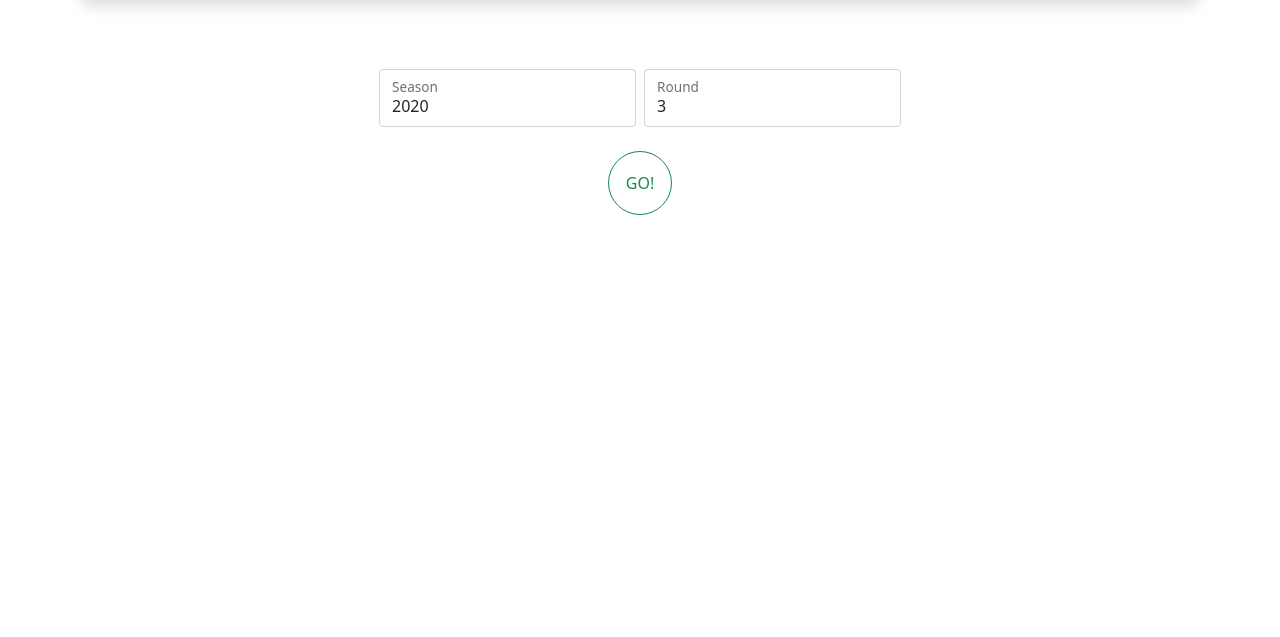
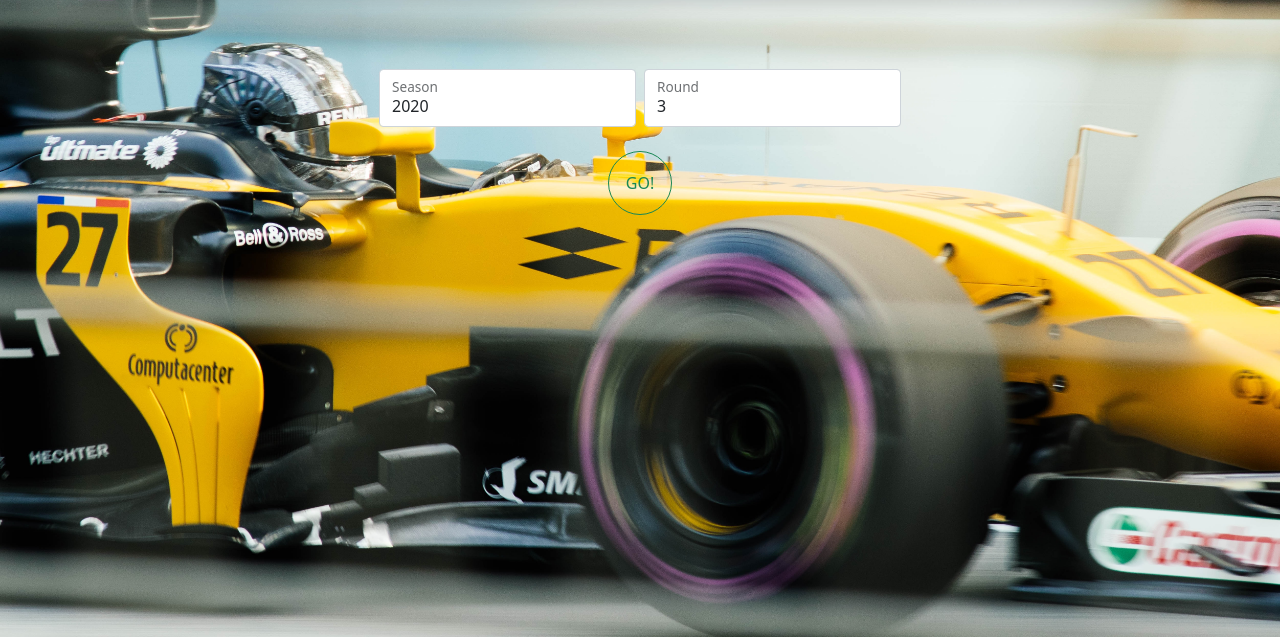
Before and after one commit to spencerf2/week_6_day_3_formula_one_javascript_api, a plain HTML site: page index.html in a window 1280 px wide. Shown: the part 163-800 px from the top of the page. Drawn offline with nearby package versions, Linux system fonts and the light colour scheme.

Commit message:
Fixed error with image.

```diff
--- a/css/main.css
+++ b/css/main.css
@@ -1,5 +1,5 @@
 body {
-  background-image: url(/HW/images/chuttersnap-6dGHyuW6T1g-unsplash.jpg);
+  background-image: url(/images/chuttersnap-6dGHyuW6T1g-unsplash.jpg);
   background-size: cover;
 }
 
```
